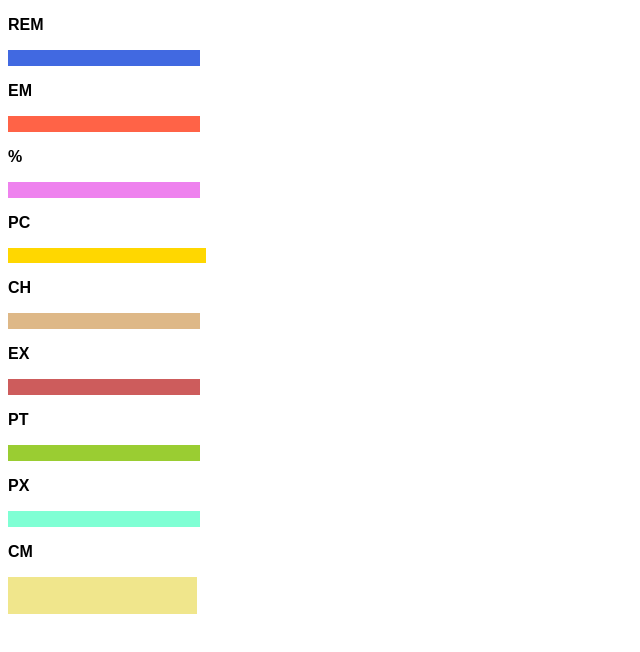
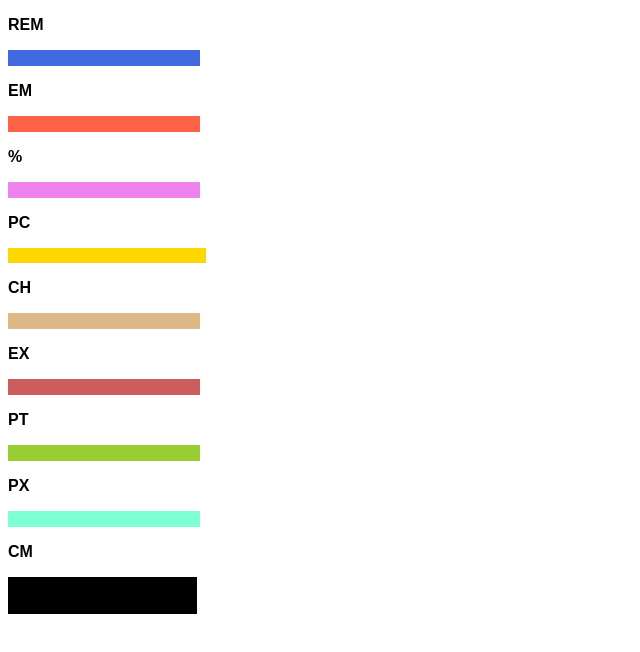
Before and after one commit to joamho-luiz/teste, a plain HTML site: page index.html in a window 1280 px wide. Shown: the top 652 px of the page, without its empty margins (0-640 px from the left). Drawn offline with Linux system fonts and the light colour scheme.

Commit message:
Update style.css

```diff
--- a/style.css
+++ b/style.css
@@ -67,7 +67,7 @@ div#a8 {
 }
 
 div#a9 {
-    background-color: khaki;
+    background-color: black;
     width: 5cm;
     height: 1cm;
     margin-bottom: 1em;
```
